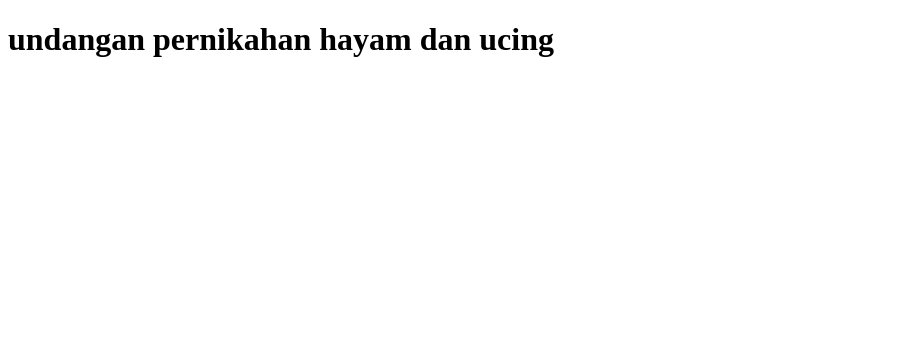
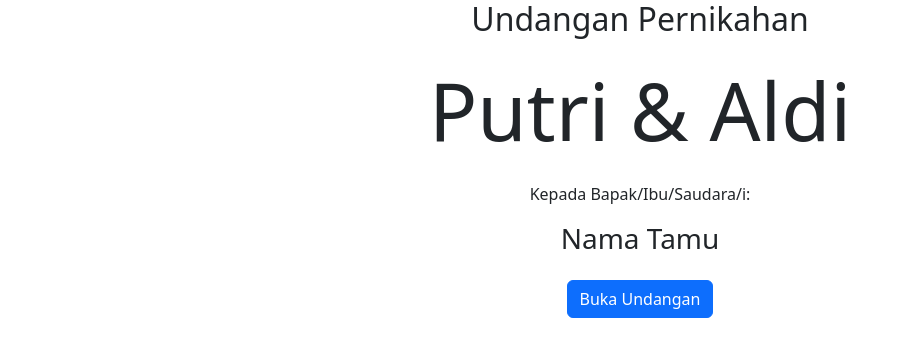
Before and after one commit to ahiday27/Undangan, a plain HTML site: page index.html in a window 1280 px wide. Shown: the whole page, without its empty margins (0-899 px from the left). Drawn offline with nearby package versions, Linux system fonts and the light colour scheme.

Commit message:
Update index.html

```diff
--- a/index.html
+++ b/index.html
@@ -1,13 +1,37 @@
 <!DOCTYPE html>
-<html lang="en">
+<html lang="id">
 <head>
-  <meta charset="UTF-8">
-  <meta name="viewport" content="width=, initial-scale=1.0">
-  <meta http-equiv="X-UA-Compatible" content="ie=edge">
-  <title>Document</title>
+    <meta charset="UTF-8">
+    <meta name="viewport" content="width=device-width, initial-scale=1.0">
+    <title>Undangan Pernikahan - Putri & Aldi</title>
+    <link rel="stylesheet" href="style.css">
+    <link href="https://cdn.jsdelivr.net/npm/bootstrap@5.3.0/dist/css/bootstrap.min.css" rel="stylesheet">
 </head>
 <body>
-  <h1 style="display:flex">undangan pernikahan hayam dan ucing</h1>
 
+    <section id="cover" class="d-flex align-items-center justify-content-center text-center">
+        <div class="content">
+            <h2 class="mb-4">Undangan Pernikahan</h2>
+            <h1 class="display-1">Putri & Aldi</h1>
+            <p class="mt-4">Kepada Bapak/Ibu/Saudara/i:</p>
+            <h3 id="nama-tamu">Nama Tamu</h3>
+            <button class="btn btn-primary mt-3" onclick="bukaUndangan()">Buka Undangan</button>
+        </div>
+    </section>
+
+    <main id="main-content" style="display:none;">
+        <section class="text-center py-5">
+            <h2>Save The Date</h2>
+            <div id="countdown" class="d-flex justify-content-center gap-3 mt-4">
+                </div>
+        </section>
+
+        </main>
+
+    <audio id="bgm" loop>
+        <source src="musik.mp3" type="audio/mpeg">
+    </audio>
+
+    <script src="script.js"></script>
 </body>
 </html>
```
